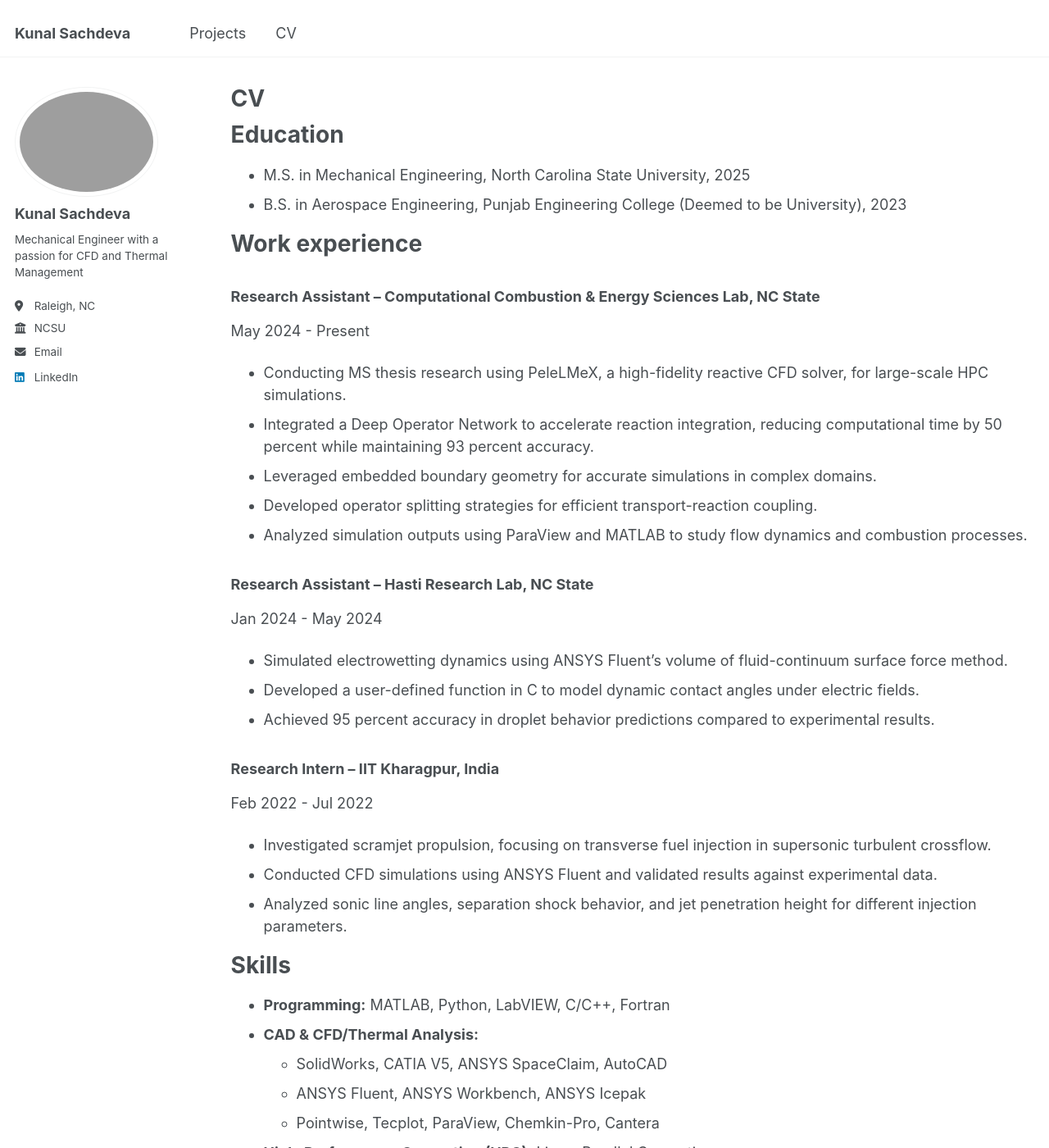
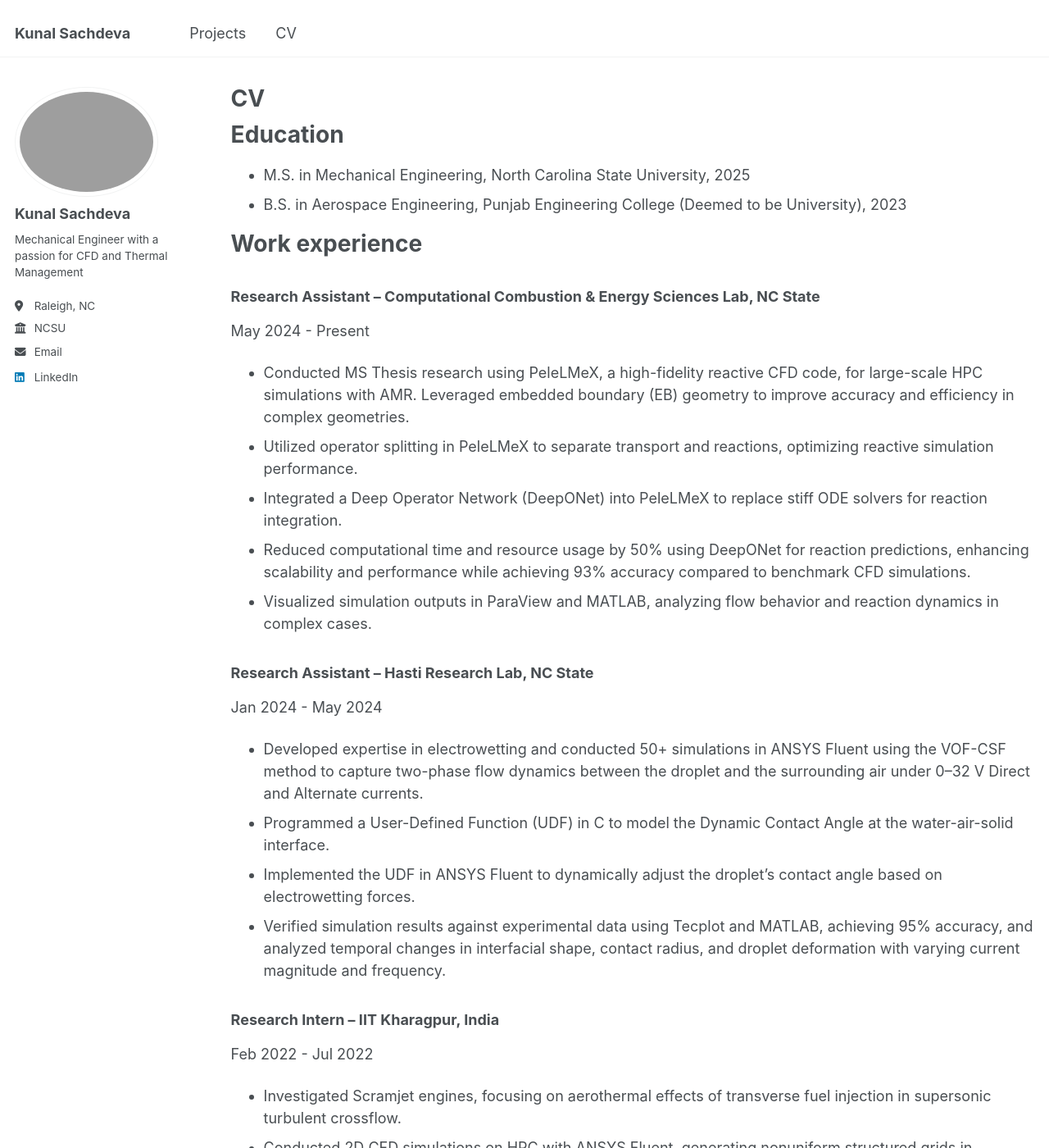
Before and after one commit to sachdevakunal/sachdevakunal.github.io, a Jekyll site: the page built from _pages/cv.md, in a window 1280 px wide and 1400 px high. Shown: the whole window at 82% size. Built offline with Jekyll 4.4.1, drawn with Linux system fonts in a browser that asks for light colours; some of the changed text lies outside the part shown.

Commit message:
Update cv.md

```diff
--- a/_pages/cv.md
+++ b/_pages/cv.md
@@ -18,23 +18,31 @@ Work experience
 ======
 ### Research Assistant – Computational Combustion & Energy Sciences Lab, NC State
 May 2024 - Present
-- Conducting MS thesis research using PeleLMeX, a high-fidelity reactive CFD solver, for large-scale HPC simulations.
-- Integrated a Deep Operator Network to accelerate reaction integration, reducing computational time by 50 percent while maintaining 93 percent accuracy.
-- Leveraged embedded boundary geometry for accurate simulations in complex domains.
-- Developed operator splitting strategies for efficient transport-reaction coupling.
-- Analyzed simulation outputs using ParaView and MATLAB to study flow dynamics and combustion processes.
+- Conducted MS Thesis research using PeleLMeX, a high-fidelity reactive CFD code, for large-scale HPC simulations with
+AMR. Leveraged embedded boundary (EB) geometry to improve accuracy and efficiency in complex geometries.
+- Utilized operator splitting in PeleLMeX to separate transport and reactions, optimizing reactive simulation performance.
+- Integrated a Deep Operator Network (DeepONet) into PeleLMeX to replace stiff ODE solvers for reaction integration.
+- Reduced computational time and resource usage by 50% using DeepONet for reaction predictions, enhancing scalability
+and performance while achieving 93% accuracy compared to benchmark CFD simulations.
+- Visualized simulation outputs in ParaView and MATLAB, analyzing flow behavior and reaction dynamics in complex cases.
 
 ### Research Assistant – Hasti Research Lab, NC State
 Jan 2024 - May 2024
-- Simulated electrowetting dynamics using ANSYS Fluent’s volume of fluid-continuum surface force method.
-- Developed a user-defined function in C to model dynamic contact angles under electric fields.
-- Achieved 95 percent accuracy in droplet behavior predictions compared to experimental results.
+- Developed expertise in electrowetting and conducted 50+ simulations in ANSYS Fluent using the VOF-CSF method to
+capture two-phase flow dynamics between the droplet and the surrounding air under 0–32 V Direct and Alternate currents.
+- Programmed a User-Defined Function (UDF) in C to model the Dynamic Contact Angle at the water-air-solid interface.
+- Implemented the UDF in ANSYS Fluent to dynamically adjust the droplet’s contact angle based on electrowetting forces.
+- Verified simulation results against experimental data using Tecplot and MATLAB, achieving 95% accuracy, and analyzed
+temporal changes in interfacial shape, contact radius, and droplet deformation with varying current magnitude and frequency.
 
 ### Research Intern – IIT Kharagpur, India
 Feb 2022 - Jul 2022
-- Investigated scramjet propulsion, focusing on transverse fuel injection in supersonic turbulent crossflow.
-- Conducted CFD simulations using ANSYS Fluent and validated results against experimental data.
-- Analyzed sonic line angles, separation shock behavior, and jet penetration height for different injection parameters.
+- Investigated Scramjet engines, focusing on aerothermal effects of transverse fuel injection in supersonic turbulent crossflow.
+- Conducted 2D CFD simulations on HPC with ANSYS Fluent, generating nonuniform structured grids in Pointwise.
+- Utilized Tecplot and MATLAB for post-processing, visualization, and detailed analysis of flow characteristics and trends.
+- Developed a test case matrix for 13 CFD simulations, systematically varying geometry, pressure ratio, and Mach number.
+- Validated results with experimental data, achieving 8% error and strong agreement in shock structures and fuel penetration.
+- Analyzed variations in Sonic line angle, Separation shock angle, and fuel penetration height with changing flow parameters.
 
 
 Skills
```
Also changed, not shown: other parts of _pages/cv.md (+1 -1 lines).
